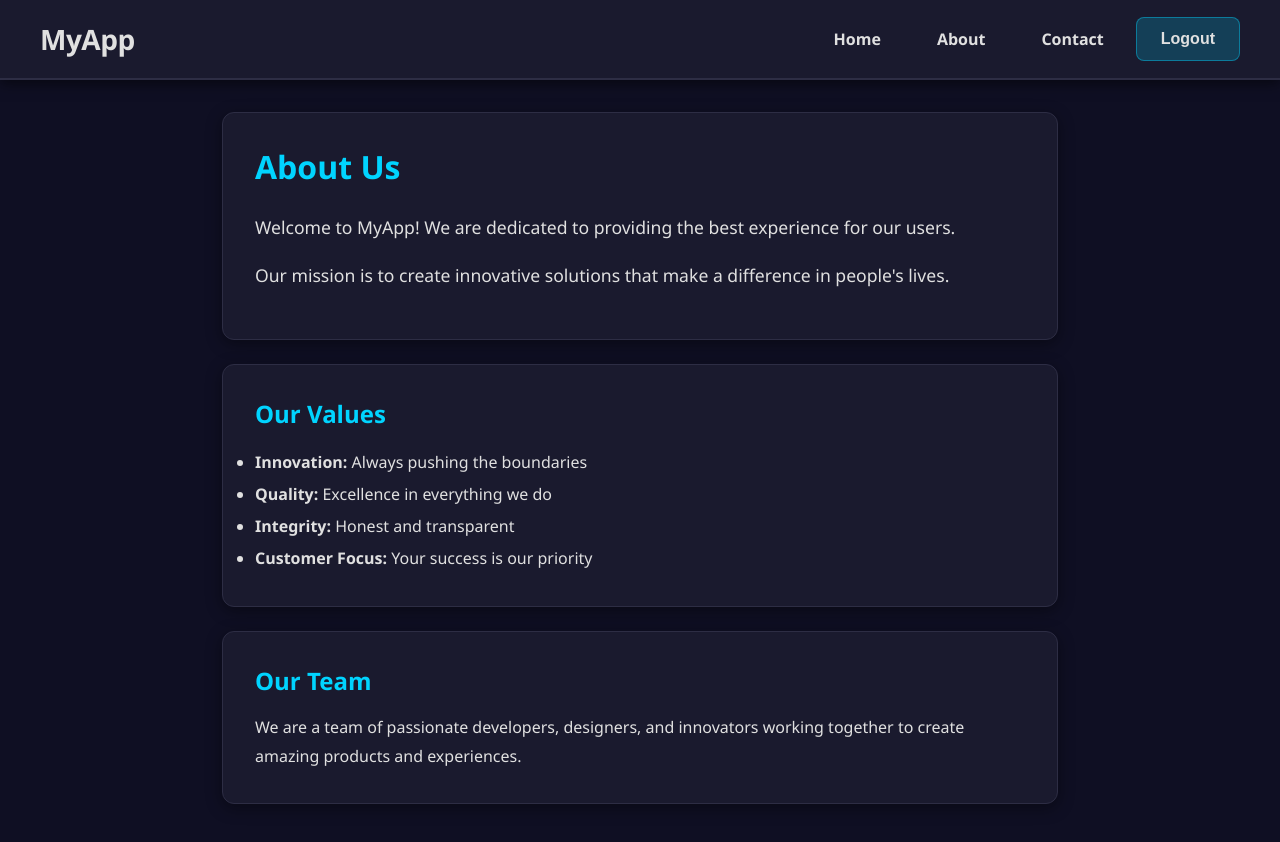
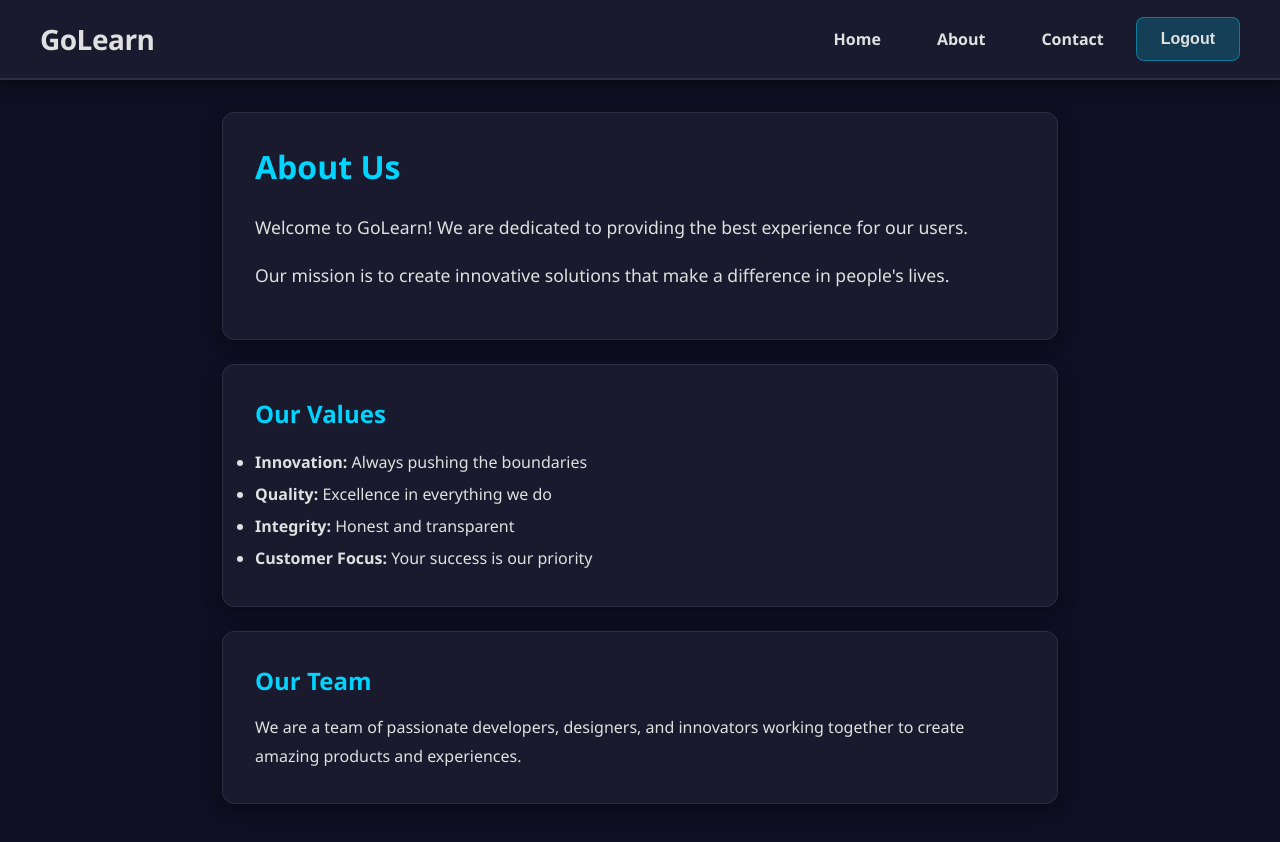
Before and after one commit to akashrao-a11y/submission, a React app in the folder manual-react-app/: page /about in a window 1280 px wide. Shown: the top 842 px of the page. Built offline with nearby package versions, Linux system fonts and the light colour scheme.

Commit message:
UI updated

```diff
--- a/manual-react-app/src/components/About.jsx
+++ b/manual-react-app/src/components/About.jsx
@@ -39,7 +39,7 @@ function About() {
                     color: theme.textColor,
                     marginBottom: '1rem',
                 }}>
-                    Welcome to MyApp! We are dedicated to providing the best experience for our users.
+                    Welcome to GoLearn! We are dedicated to providing the best experience for our users.
                 </p>
                 <p style={{
                     fontSize: '1.1rem',
--- a/manual-react-app/src/components/Topbarlayout.jsx
+++ b/manual-react-app/src/components/Topbarlayout.jsx
@@ -74,7 +74,7 @@ function Topbarlayout() {
                 color: theme.topBarColor,
                 letterSpacing: '-0.5px',
             }}>
-                MyApp
+                GoLearn
             </div>
             <div style={{ display: 'flex', gap: '0.5rem', alignItems: 'center' }}>
                 <Link
```
